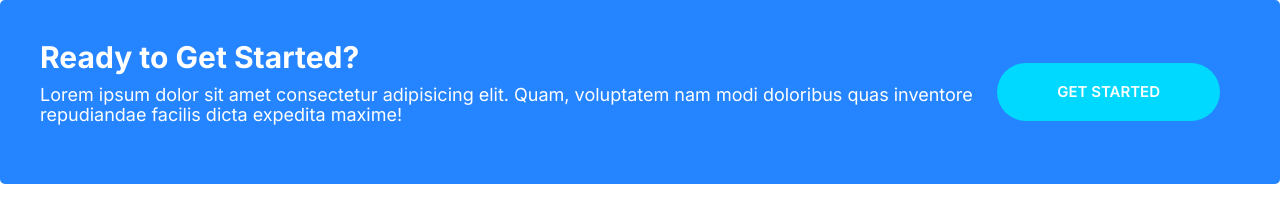
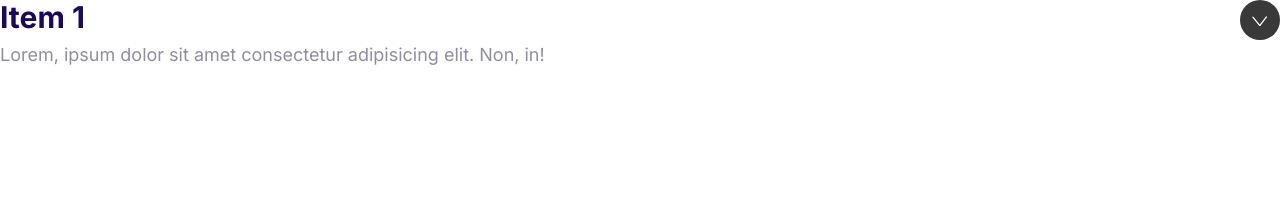
Before and after one commit to claudiobarsante/moshify, a plain HTML site: page index.html in a window 1280 px wide. Drawn offline with Linux system fonts and the light colour scheme.

Commit message:
feat(collapsible component)

```diff
--- a/css/styles.css
+++ b/css/styles.css
@@ -545,3 +545,38 @@ then tablets*/
 		margin: 0 2rem;
 	}
 }
+
+/* Collapsibles */
+
+.collapsible__header {
+	display: flex;
+	justify-content: space-between;
+}
+
+.collapsible__heading {
+	margin-top: 0;
+	font-size: 3rem;
+}
+
+.collapsible__chevron {
+	transform: rotate(-90deg);
+	transition: transform 0.3s;
+}
+
+.collapsible__content {
+	/* using max-height and overflow properties they'll hide the content*/
+	max-height: 0;
+	overflow: hidden;
+	opacity: 0;
+
+	transition: all 0.3s; /* to aply transition to all properties use 'all'*/
+}
+
+.collapsible--expanded .collapsible__chevron {
+	transform: rotate(0); /* rotate to it's original position*/
+}
+
+.collapsible--expanded .collapsible__content {
+	max-height: 100vh; /*using max-height it's just to allow to strech the height of it's content. If instead you use just 'height' it'll strech to size of the entire viewport*/
+	opacity: 1; /*return the opacity to one it's to give a fadding effect*/
+}
--- a/index.html
+++ b/index.html
@@ -14,17 +14,18 @@
 		<link rel="stylesheet" href="css/styles.css" />
 	</head>
 	<body>
-		<div class="callout callout--primary">
-			<div class="grid grid--1x2">
-				<div class="callout__content">
-					<h2 class="callout__heading">Ready to Get Started?</h2>
-					<p>
-						Lorem ipsum dolor sit amet consectetur adipisicing elit. Quam, voluptatem nam modi
-						doloribus quas inventore repudiandae facilis dicta expedita maxime!
-					</p>
-				</div>
-				<a href="#" class="btn btn--secondary btn--stretched">Get Started</a>
+		<div class="collapsible collapsible--expanded">
+			<header class="collapsible__header">
+				<h2 class="collapsible__heading">Item 1</h2>
+
+				<svg class="icon icon--white collapsible__chevron">
+					<use xlink:href="images/sprite.svg#chevron"></use>
+				</svg>
+			</header>
+			<div class="collapsible__content">
+				Lorem, ipsum dolor sit amet consectetur adipisicing elit. Non, in!
 			</div>
 		</div>
+		<script src="js/main.js"></script>
 	</body>
 </html>
--- /dev/null
+++ b/js/main.js
@@ -0,0 +1,6 @@
+const collapsibles = document.querySelectorAll(".collapsible");
+collapsibles.forEach((item) =>
+  item.addEventListener("click", function () {
+    this.classList.toggle("collapsible--expanded");
+  })
+);
```
Also changed, not shown: components/collapsible.html (added, +12 -0 lines).
